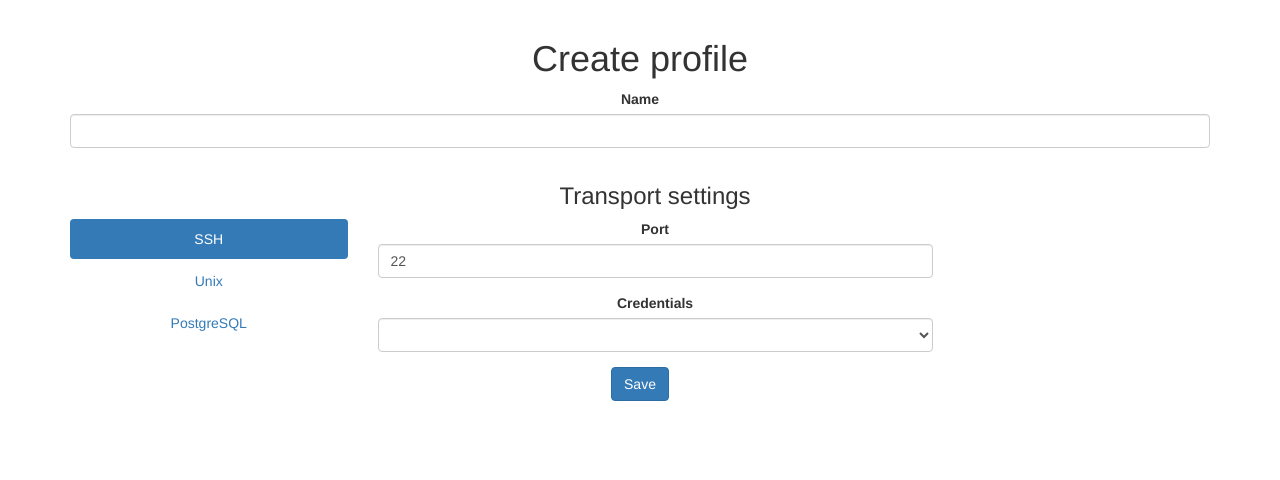
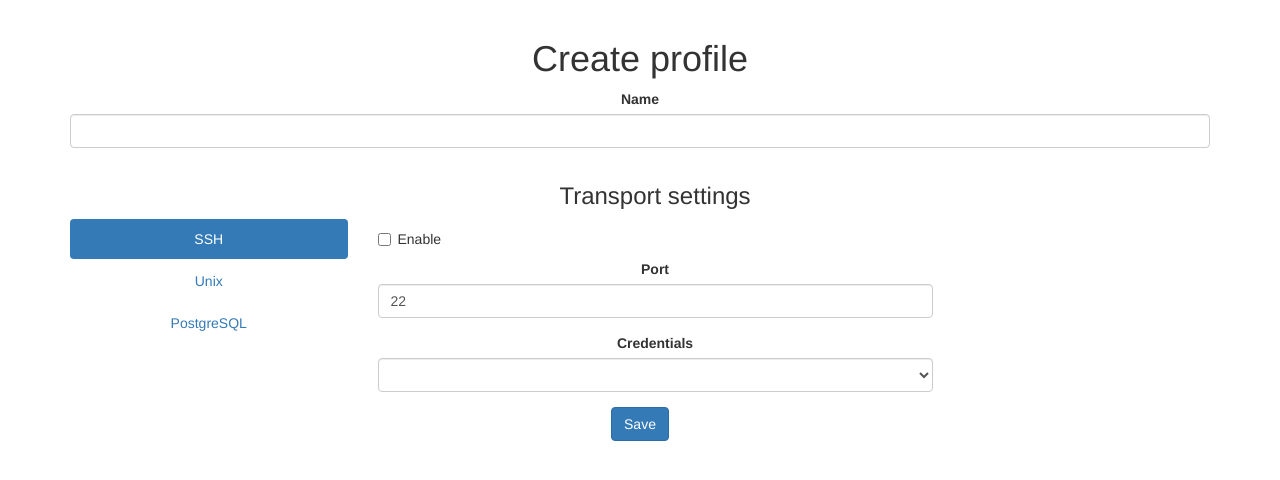
Before and after one commit to alex-dya/security_scanner, a Flask app: page /profiles/create in a window 1280 px wide. Shown: the part 51-531 px from the top of the page. Run offline with Flask 2, Linux system fonts and the light colour scheme; a user stored in the database is signed in; lists and menus that the app fills with data are empty; some libraries are stand-ins or nearby versions.

Commit message:
Added RequiredIf validator.

```diff
--- /dev/null
+++ b/src/web/const/flash_category.py
@@ -0,0 +1,5 @@
+SUCCESS = 'success'
+ERROR = 'error'
+WARNING = 'warning'
+INFO = 'info'
+MESSAGE = 'message'
--- a/src/web/credentials/routes.py
+++ b/src/web/credentials/routes.py
@@ -2,6 +2,7 @@ from flask import render_template, flash, redirect, url_for, request
 from flask_login import login_required, current_user
 from flask_babel import _
 
+from web.const.flash_category import SUCCESS, WARNING
 from web.credentials import forms
 from web import app, db
 from web.models import AccountCredential
@@ -42,7 +43,7 @@ def create_credential():
 
     db.session.add(cred)
     db.session.commit()
-    flash(_('New account credential was created'))
+    flash(_('New account credential was created'), SUCCESS)
     return redirect(url_for('credentials'))
 
 
@@ -56,7 +57,7 @@ def edit_credential(cred_id):
     cred = AccountCredential.query.filter_by(id=cred_id).first()
 
     if not cred:
-        flash(_('The credential id does not exist'))
+        flash(_('The credential id does not exist'), WARNING)
         return redirect(url_for('credentials'))
 
     if not form.validate_on_submit():
--- a/src/web/profiles/forms.py
+++ b/src/web/profiles/forms.py
@@ -5,34 +5,46 @@ from flask_login import current_user
 from flask_wtf import FlaskForm
 from flask_babel import lazy_gettext as _l
 from wtforms import (
-    IntegerField, SelectField, StringField, HiddenField, FormField, SubmitField)
+    IntegerField, SelectField, StringField, HiddenField, FormField, SubmitField,
+    BooleanField)
 from wtforms.ext.sqlalchemy.fields import QuerySelectField
 from wtforms.validators import DataRequired, NumberRange
 
 from scanner.transports.unix import RootLogonType
 from web import models
 from web.models import AccountCredential, ScanProfile, ProfileSetting
-from web.validators import UniqueRequired
+from web.validators import UniqueRequired, RequiredIf
 
 
 def get_credentials():
     return current_user.credentials
 
 
+boolean_map = {
+    'True': True,
+    'False': False
+}
+
+
 class SSHSettings(FlaskForm):
+    enable = BooleanField(
+        _l('Enable'),
+        default=False,
+    )
     port = IntegerField(
         _l('Port'),
-        validators=[DataRequired(), NumberRange(min=0, max=65535)],
-        default=22
+        validators=[RequiredIf(enable=True), NumberRange(min=0, max=65535)],
+        default=22,
     )
     credential = QuerySelectField(
         _l('Credentials'),
         get_label='name',
-        query_factory=get_credentials
+        query_factory=get_credentials,
     )
 
     def populate(self, settings: Dict[str, Dict[str, str]]) -> None:
         ssh_setting = settings['ssh']
+        self.enable.data = boolean_map.get(ssh_setting.get('enable'), False)
         self.port.data = int(ssh_setting.get('port') or 22)
         cred = ssh_setting.get('credential')
         if cred:
@@ -40,36 +52,52 @@ class SSHSettings(FlaskForm):
 
 
 class UnixSettings(FlaskForm):
-    privilege_escalation = SelectField(_l('Privilege escalation'), choices=[
-        (item.name, item.name)
-        for item in RootLogonType
-    ], default='NoLogon')
-    root_password = StringField(_l('Password'))
+    enable = BooleanField(
+        _l('Enable'),
+        default=False,
+    )
+    privilege_escalation = SelectField(
+        _l('Privilege escalation'),
+        choices=[
+            (item.name, item.name)
+            for item in RootLogonType
+        ],
+        default='NoLogon',
+    )
+    root_password = StringField(
+        _l('Password'),
+    )
 
     def populate(self, settings: Dict[str, Dict[str, str]]) -> None:
+        self.enable.data = boolean_map.get(settings['unix'].get('enable'), False)
         self.privilege_escalation.data = settings['unix'].get(
             'privilege_escalation')
         self.root_password.data = settings['unix'].get('root_password')
 
 
 class PostgresSettings(FlaskForm):
+    enable = BooleanField(
+        _l('Enable'),
+        default=False,
+    )
     port = IntegerField(
         _l('Port'),
-        validators=[DataRequired(), NumberRange(min=0, max=65535)],
-        default=5432
+        validators=[RequiredIf(enable=True), NumberRange(min=0, max=65535)],
+        default=5432,
     )
     dbname = StringField(
         _l('Database name'),
-        validators=[DataRequired()]
+        validators=[RequiredIf(enable=True)],
     )
     credential = QuerySelectField(
         _l('Credentials'),
         get_label='name',
-        query_factory=get_credentials
+        query_factory=get_credentials,
     )
 
     def populate(self, settings: Dict[str, Dict[str, str]]) -> None:
         postgres_setting = settings['postgres']
+        self.enable.data = boolean_map.get(postgres_setting.get('enable'), False)
         self.port.data = int(postgres_setting.get('port') or 22)
         self.dbname.data = postgres_setting.get('dbname')
         cred = postgres_setting.get('credential')
@@ -110,11 +138,14 @@ class ScanProfileForm(FlaskForm):
         }
 
         all_settings = [
+            ('ssh', 'enable', self.ssh_settings.enable),
             ('ssh', 'port', self.ssh_settings.port),
             ('ssh', 'credential', self.ssh_settings.credential),
+            ('unix', 'enable', self.unix_settings.enable),
             ('unix', 'privilege_escalation',
              self.unix_settings.privilege_escalation),
             ('unix', 'root_password', self.unix_settings.root_password),
+            ('postgres', 'enable', self.postgres_settings.enable),
             ('postgres', 'credential', self.postgres_settings.credential),
             ('postgres', 'port', self.postgres_settings.port),
             ('postgres', 'dbname', self.postgres_settings.dbname),
--- a/src/web/profiles/routes.py
+++ b/src/web/profiles/routes.py
@@ -4,6 +4,7 @@ from flask_login import login_required, current_user
 
 import web.profiles
 from web import app, db
+from web.const.flash_category import ERROR, SUCCESS
 from web.models import ScanProfile
 
 ACTIVE = 'profiles'
@@ -25,6 +26,8 @@ def create_profile():
     form = web.profiles.forms.ScanProfileForm()
 
     if not form.validate_on_submit():
+        if request.method == 'POST':
+            flash(_('Please, fill out all necessary fields'), ERROR)
         return render_template(
             'profiles/edit_profile.html',
             form=form,
@@ -38,7 +41,7 @@ def create_profile():
     form.populate_obj(profile)
     db.session.add(profile)
     db.session.commit()
-    flash(_('Profile was created'))
+    flash(_('Profile was created'), SUCCESS)
     return redirect(url_for('profiles'))
 
 
@@ -54,6 +57,8 @@ def edit_profile(profile_id):
 
     if not form.validate_on_submit():
         form.populate(profile)
+        if request.method == 'POST':
+            flash(_('Please, fill out all necessary fields'), ERROR)
         return render_template(
             'profiles/edit_profile.html',
             form=form,
@@ -64,7 +69,7 @@ def edit_profile(profile_id):
     form.populate_obj(profile)
 
     db.session.commit()
-    flash(_('Profile was edited'))
+    flash(_('Profile was edited'), SUCCESS)
     return redirect(url_for('profiles'))
 
 
--- a/src/web/templates/base.html
+++ b/src/web/templates/base.html
@@ -6,12 +6,22 @@
 {% include '_navbar.html' %}
 {% endblock %}
 
+{% set
+    categories_alert = {
+        'message': 'alert-info',
+        'error': 'alert-danger',
+        'info': 'alert-info',
+        'warning': 'alert-warning',
+        'success': 'alert-success',
+    }
+%}
+
 {% block content %}
     <div class="container" style="margin-top: 70px" align="center">
-        {% with messages = get_flashed_messages() %}
+        {% with messages = get_flashed_messages(with_categories=True) %}
         {% if messages %}
-            {% for message in messages %}
-            <div class="alert alert-info" role="alert">{{ message }}</div>
+            {% for category, message in messages %}
+            <div class="alert {{ categories_alert[category] }}" role="alert">{{ message }}</div>
             {% endfor %}
         {% endif %}
         {% endwith %}
--- a/src/web/templates/profiles/edit_profile.html
+++ b/src/web/templates/profiles/edit_profile.html
@@ -22,16 +22,25 @@
                 <div class="tab-content col-md-6">
                   <div id="ssh" class="tab-pane fade in active">
                       {{ form.ssh_settings.hidden_tag() }}
+                      <div align="left">
+                      {{ wtf.form_field(form.ssh_settings.enable) }}
+                      </div>
                       {{ wtf.form_field(form.ssh_settings.port) }}
                       {{ wtf.form_field(form.ssh_settings.credential) }}
                   </div>
                   <div id="unix" class="tab-pane fade">
                       {{ form.unix_settings.hidden_tag() }}
+                      <div align="left">
+                      {{ wtf.form_field(form.unix_settings.enable) }}
+                      </div>
                       {{ wtf.form_field(form.unix_settings.privilege_escalation) }}
                       {{ wtf.form_field(form.unix_settings.root_password) }}
                   </div>
                   <div id="postgres" class="tab-pane fade">
                       {{ form.postgres_settings.hidden_tag() }}
+                      <div align="left">
+                      {{ wtf.form_field(form.postgres_settings.enable) }}
+                      </div>
                       {{ wtf.form_field(form.postgres_settings.port) }}
                       {{ wtf.form_field(form.postgres_settings.credential) }}
                       {{ wtf.form_field(form.postgres_settings.dbname) }}
--- a/src/web/views.py
+++ b/src/web/views.py
@@ -5,6 +5,7 @@ from flask_login import current_user, login_user, logout_user, login_required
 from werkzeug.urls import url_parse
 
 from web import app, db, login_manager
+from web.const.flash_category import ERROR, SUCCESS
 from web.forms import RegistrationForm, LoginForm
 from web.models import User
 
@@ -32,7 +33,7 @@ def login():
         user = User.query.filter_by(username=form.username.data).first()
 
         if user is None or not user.check_password(form.password.data):
-            flash(_('Invalid username or password'))
+            flash(_('Invalid username or password'), ERROR)
             return redirect(url_for('login'))
 
         login_user(user, remember=form.remember_me.data)
@@ -64,7 +65,7 @@ def register():
         user.set_password(form.password.data)
         db.session.add(user)
         db.session.commit()
-        flash(_('Congratulations, you are now a registered user!'))
+        flash(_('Congratulations, you are now a registered user!'), SUCCESS)
         return redirect(url_for('login'))
 
     form.language.process_data(get_locale())
```
Also changed, not shown: src/web/validators.py (+32 -4 lines).
